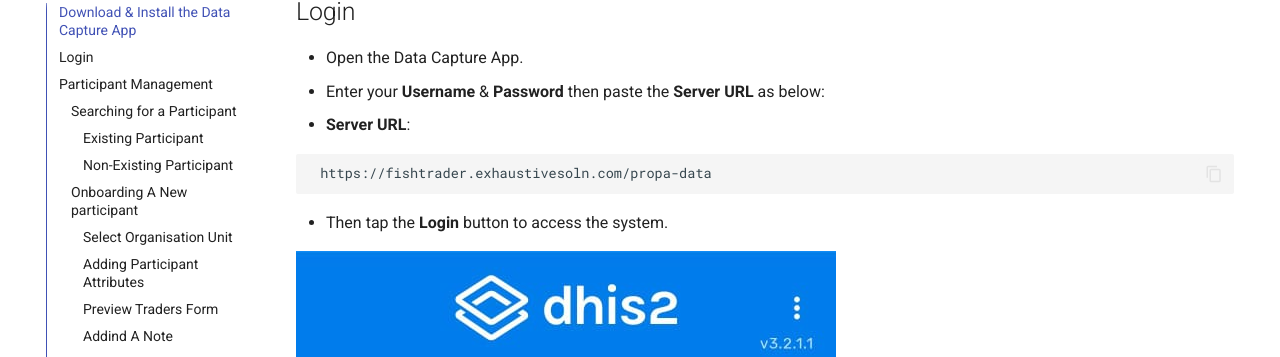
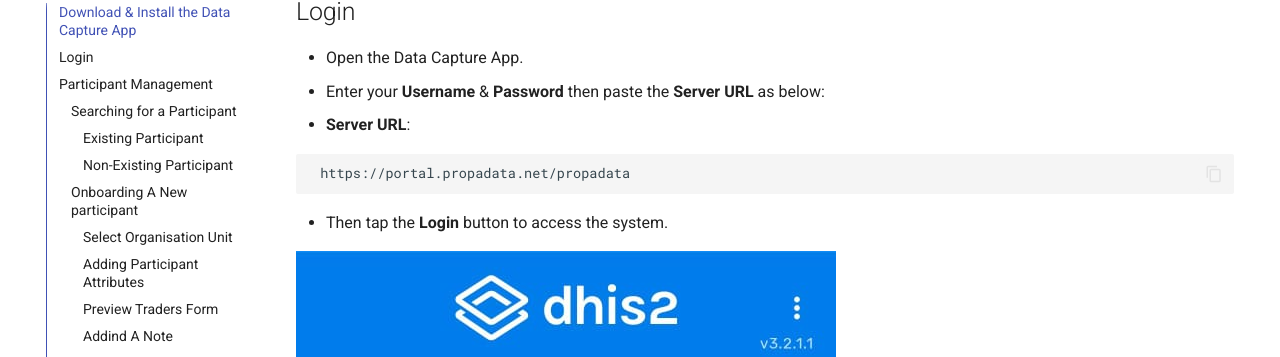
Before and after one commit to propa-data/propadata-docs, an MkDocs documentation site: the page built from docs/enumerators.md, in a window 1280 px wide and 900 px high, scrolled down 998 px. Shown: the part 96-453 px from the top of the window. Built offline with MkDocs 1.6.1 and Material for MkDocs 9.7.7, drawn with Linux system fonts in a browser that asks for light colours; part of the change alters nothing that is shown.

Commit message:
Update enumerators.md

````diff
--- a/docs/enumerators.md
+++ b/docs/enumerators.md
@@ -37,7 +37,7 @@ Click the download button to install if not installed yet, [Download](https://pl
 - Enter your **Username** & **Password** then paste the **Server URL** as below:
 - **Server URL**:
 ```bash
- https://fishtrader.exhaustivesoln.com/propa-data
+ https://portal.propadata.net/propadata
 ```
 - Then tap the **Login** button to access the system.
 
````
